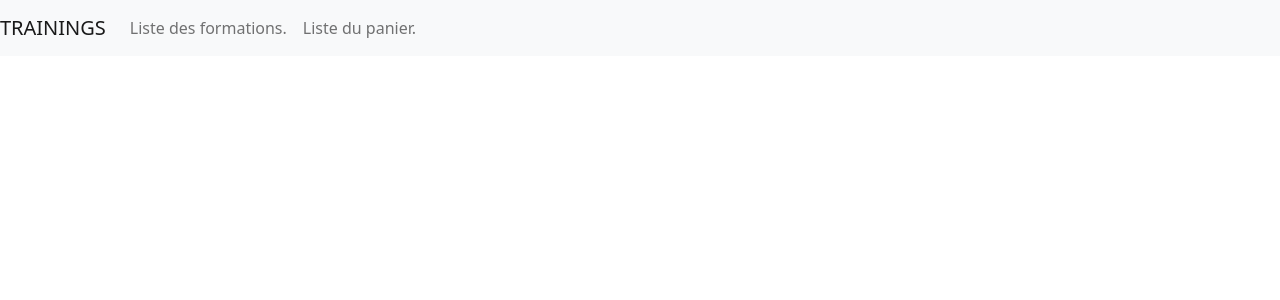
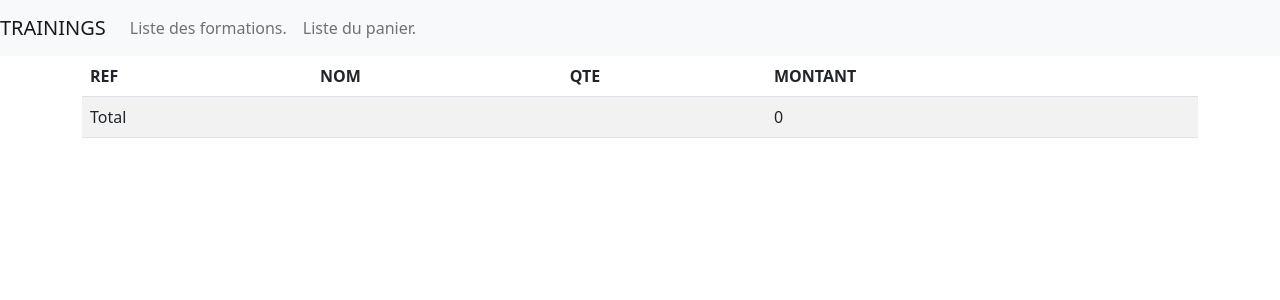
Before and after one commit to DuffauJC/FMS_Ang_Trainings, an Angular app: page /caddy in a window 1280 px wide. Shown: the top 300 px of the page. Built offline with nearby package versions, Linux system fonts and the light colour scheme.

Commit message:
del caddy ok

```diff
--- a/package.json
+++ b/package.json
@@ -18,7 +18,7 @@
     "@angular/platform-browser": "~13.3.0",
     "@angular/platform-browser-dynamic": "~13.3.0",
     "@angular/router": "~13.3.0",
-    "bootstrap": "^5.1.3",
+    "bootstrap": "^5.2.0-beta1",
     "rxjs": "~7.5.0",
     "tslib": "^2.3.0",
     "zone.js": "~0.11.4"
--- a/src/app/caddy/caddy.component.html
+++ b/src/app/caddy/caddy.component.html
@@ -1,21 +1,27 @@
 <div class="container">
   <ng-container *ngIf="listCaddy">
-    <table table table-striped table-hover>
+     <table class="table table-striped table-hover">
       <thead>
         <tr>
-          <th>ID</th>
+          <th>REF</th>
           <th>NOM</th>
-          <th>QUANTITE</th>
+          <th>QTE</th>
           <th>MONTANT</th>
         </tr>
       </thead>
       <tbody>
         <tr *ngFor="let item of listCaddy">
-          <!-- <td>{{item.ref}}</td>
+          <td>{{item.ref}}</td>
           <td>{{item.name}}</td>
           <td>{{item.qty}}</td>
-          <td>{{item.sum}}</td> -->
-          <td> <a class="btn btn-danger" >Supprimer</a></td>
+          <td>{{item.sum}}</td>
+          <td> <a class="btn btn-danger" (click)="onDelToCart(item)">Supprimer</a></td>
+        </tr>
+        <tr>
+              <td>Total</td>
+              <td></td>
+              <td></td>
+              <td>{{total}}</td>
         </tr>
       </tbody>
     </table>
--- a/src/app/caddy/caddy.component.ts
+++ b/src/app/caddy/caddy.component.ts
@@ -1,5 +1,6 @@
 import { Component, OnInit } from '@angular/core';
-
+import { Caddy } from '../model/caddy.model';
+import { CartService } from '../services/cart.service';
 
 @Component({
     selector: 'app-caddy',
@@ -7,30 +8,31 @@ import { Component, OnInit } from '@angular/core';
 })
 
 export class CaddyComponent implements OnInit {
-    listCaddy: Object[] | undefined
+    listCaddy: Caddy[] | undefined
+    total = 0
+    constructor(private cartService: CartService) { }
 
-    constructor() { }
+    ngOnInit(): void {
 
-    ngOnInit():void {
+        this.listCaddy = []
+
         //Initialisation du local storage (panier)
         let caddy = window.localStorage;
         let caddySize = caddy.length
-        let total = 0
+
         for (let i = 0; i < caddySize; i++) {
             let obj = JSON.parse(caddy.getItem(caddy.key(i) || "") || "")
-            console.log(obj);
-            this.listCaddy?.push(obj)
-            console.log(this.listCaddy?.length);
+            //console.log(obj);
+            this.listCaddy.push(obj)
 
-            total += obj.sum
+            this.total += obj.sum
         }
-        console.log('total', total);
-        console.log(this.listCaddy?.toString());
+        //console.log('total', this.total);
 
-        // for (let index = 0; index < this.listCaddy?.length; index++) {
-        //    console.log(index)
+    }
 
-        // }
+    onDelToCart(item:Caddy) {
+        this.cartService.delStorage(item)
 
     }
 
--- a/src/app/services/cart.service.ts
+++ b/src/app/services/cart.service.ts
@@ -1,27 +1,28 @@
 import { Injectable } from '@angular/core';
 import { Training } from '../model/training.model';
+import { Caddy } from '../model/caddy.model';
 
 @Injectable({
   providedIn: 'root'
 })
 export class CartService {
-
+//Initialisation du local storage (panier)
+   caddy = window.localStorage;
   constructor() { }
 
   addTraining(training: Training) {
-
-    //Initialisation du local storage (panier)
-    let caddy = window.localStorage;
-
     let key = JSON.stringify(training.id)
     let sum = training.quantity * training.price
 
-    caddy.setItem(key, JSON.stringify({ ref:training.id,name:training.name,qty: training.quantity, sum: sum }))
+    this.caddy.setItem(key, JSON.stringify({ ref:training.id,name:training.name,qty: training.quantity, sum: sum }))
 
     alert("Votre article a bien été ajouté au panier")
 
   }
 
-
+  delStorage(item: Caddy) {
+    let key = JSON.stringify(item.ref)
+    this.caddy.removeItem(key)
+  }
 
 }
--- a/src/app/trainings/trainings.component.html
+++ b/src/app/trainings/trainings.component.html
@@ -1,6 +1,6 @@
 <div class="container">
   <ng-container *ngIf="listTrainings">
-    <table table table-striped table-hover>
+    <table class="table table-striped table-hover">
       <thead>
         <tr>
           <th>ID</th>
--- a/src/index.html
+++ b/src/index.html
@@ -6,6 +6,7 @@
   <base href="/">
   <meta name="viewport" content="width=device-width, initial-scale=1">
   <link rel="icon" type="image/x-icon" href="favicon.ico">
+  <!-- CSS only -->
 </head>
 <body>
   <app-root></app-root>
```
Also changed, not shown: src/app/model/caddy.model.ts (added, +15 -0 lines), 1 other file (tests, documents, lock files or other folders).
